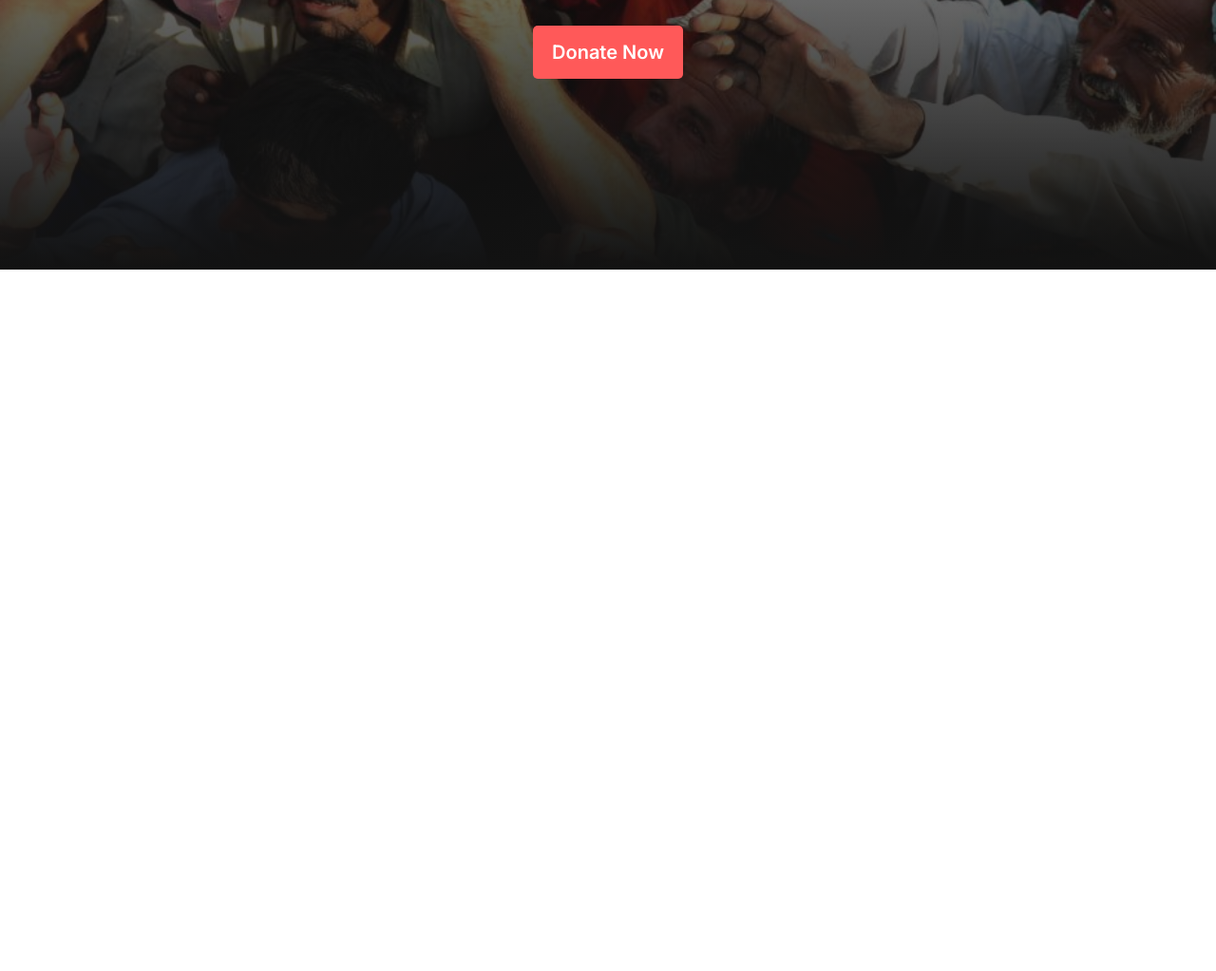
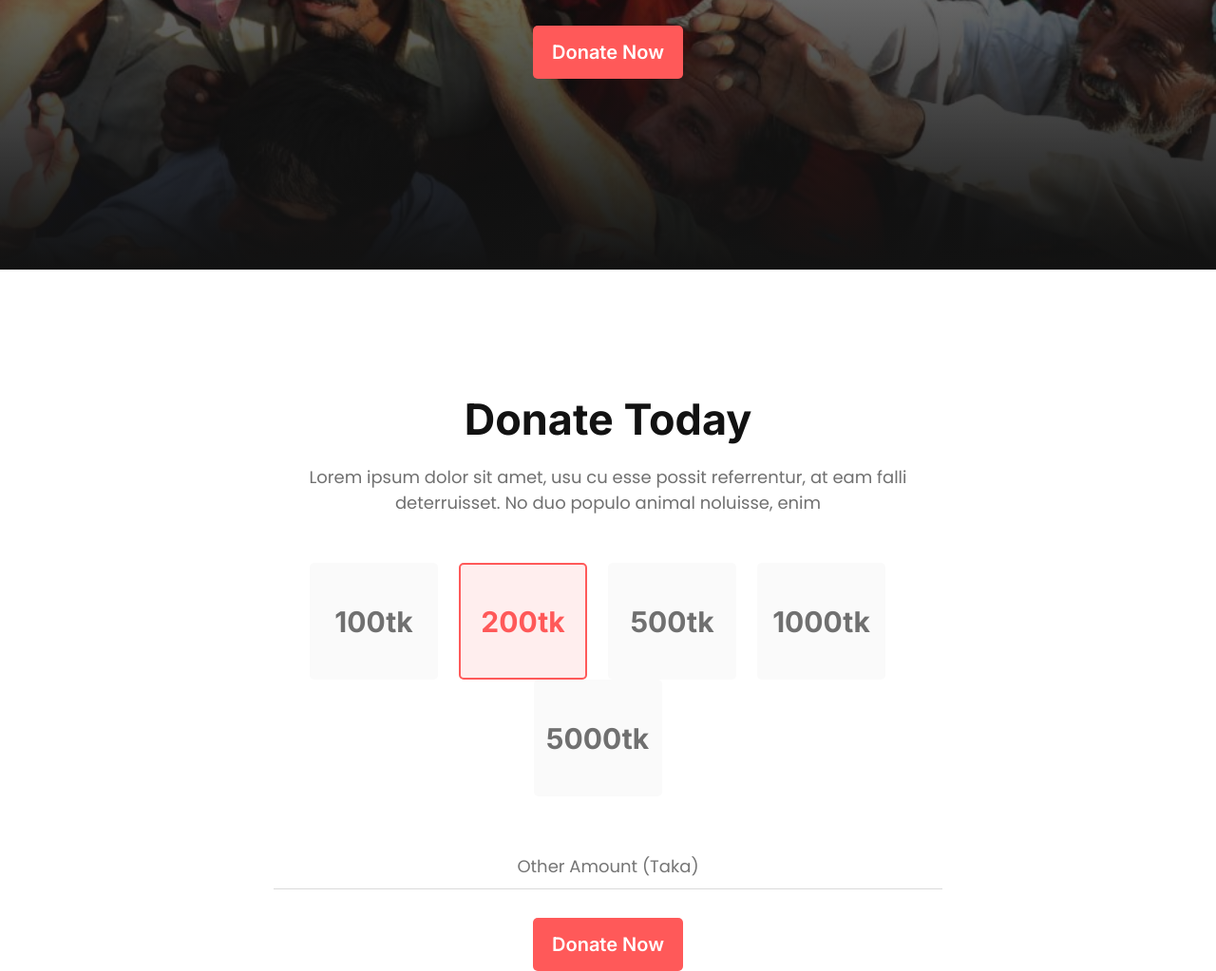
Before and after one commit to showvike/donate-always, a plain HTML site: page index.html in a window 1280 px wide. Shown: the part 516-1539 px from the top of the page at 95% size. Before the commit the page ends 800 px from the top, so only its background shows below. Drawn offline with Linux system fonts and the light colour scheme.

Commit message:
donate added

```diff
--- a/index.html
+++ b/index.html
@@ -16,15 +16,46 @@
   <body>
     <!-- header starts -->
     <header class="heading">
-      <div class="heading-items">
-        <h1 class="heading-title">Let's Help Those Who Are More In Need</h1>
-        <p class="heading-description">
+      <div class="items heading-items">
+        <h1 class="title heading-title">
+          Let's Help Those Who Are More In Need
+        </h1>
+        <p class="description heading-description">
           Lorem ipsum dolor sit amet, usu cu esse possit referrentur, at eam
           falli deterruisset. No duo populo animal noluisse, enim
         </p>
-        <button class="heading-button">Donate Now</button>
+        <button class="primary-button heading-button">Donate Now</button>
       </div>
     </header>
     <!-- header ends -->
+    <!-- main starts -->
+    <main>
+      <!-- donate starts -->
+      <section class="donate">
+        <div class="items donate-items">
+          <h1 class="title donate-title">Donate Today</h1>
+          <p class="description donate-description">
+            Lorem ipsum dolor sit amet, usu cu esse possit referrentur, at eam
+            falli deterruisset. No duo populo animal noluisse, enim
+          </p>
+          <div class="donate-amount-buttons">
+            <button class="donate-amount-button">100tk</button
+            ><button class="donate-amount-button">200tk</button
+            ><button class="donate-amount-button">500tk</button
+            ><button class="donate-amount-button">1000tk</button
+            ><button class="donate-amount-button">5000tk</button>
+          </div>
+          <input
+            type="text"
+            name="amount"
+            id="amount"
+            placeholder="Other Amount (Taka)"
+          />
+          <button class="primary-button donate-button">Donate Now</button>
+        </div>
+      </section>
+      <!-- donate ends -->
+    </main>
+    <!-- main ends -->
   </body>
 </html>
--- a/style.css
+++ b/style.css
@@ -1,37 +1,26 @@
+/* utilities and common classes */
 * {
   margin: 0;
+  padding: 0;
 }
 
-/* header styles starts */
-.heading {
-  height: 100vh;
-  background-image: linear-gradient(360deg, #121212 0%, #12121200 100%),
-    url("./images/donation0.jpg");
-  background-size: cover;
-  display: flex;
-  justify-content: center;
-  align-items: center;
+.items {
+  width: 50%;
 }
 
-.heading-items {
-  width: 50%;
-  text-align: center;
-  color: #ffffff;
-}
-
-.heading-title {
-  font-family: "Inter", sans-serif;
-  font-weight: 700;
-  font-size: 65px;
-}
-
-.heading-description {
+.description {
   font-family: "Poppins", sans-serif;
   font-size: 18px;
   margin: 20px 0 30px;
 }
 
-.heading-button {
+.title {
+  font-family: "Inter";
+  font-weight: 700;
+  font-size: 45px;
+}
+
+.primary-button {
   padding: 16px 20px;
   background-color: #ff5959;
   border-radius: 5px;
@@ -41,4 +30,85 @@
   font-size: 20px;
   color: #ffffff;
 }
-/* header styles ends */
+
+section {
+  padding-top: 130px;
+}
+
+/* header starts */
+.heading {
+  height: 100vh;
+  background-image: linear-gradient(360deg, #121212 0%, #12121200 100%),
+    url("./images/donation0.jpg");
+  background-size: cover;
+  display: flex;
+  justify-content: center;
+  align-items: center;
+  text-align: center;
+}
+
+.heading-items {
+  color: #ffffff;
+}
+
+.heading-title {
+  font-size: 65px;
+}
+
+/* header ends */
+/* main starts */
+/* donate starts */
+.donate {
+  display: flex;
+  justify-content: center;
+  align-items: center;
+  text-align: center;
+}
+
+.donate-items {
+  width: 55%;
+}
+
+.donate-title {
+  color: #121212;
+}
+
+.donate-description {
+  color: #707070;
+  margin-bottom: 50px;
+}
+
+.donate-amount-button {
+  background-color: #fafafa;
+  border-radius: 5px;
+  width: 135px;
+  height: 123px;
+  border: 0;
+  font-family: "Inter";
+  font-weight: 700;
+  font-size: 30px;
+  color: #707070;
+  margin-right: 22px;
+}
+
+.donate-amount-buttons button:nth-child(2) {
+  background-color: #ffeeee;
+  border: 2px solid #ff5959;
+  color: #ff5959;
+}
+
+.donate-items input {
+  display: block;
+  width: 100%;
+  text-align: center;
+  border: none;
+  border-bottom: 1px solid #dadada;
+  font-family: "Poppins";
+  font-weight: 400;
+  font-size: 18px;
+  color: #b3b3b3;
+  margin: 60px 0 30px;
+  padding-bottom: 10px;
+}
+/* donate ends */
+/* main ends */
```
